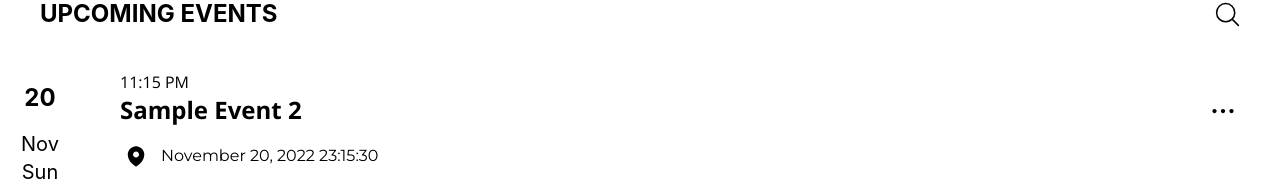
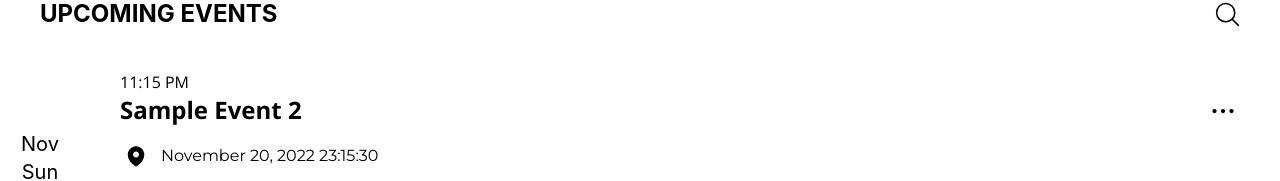
Before and after one commit to sandboxnu/sga-tooling, a React (Create React App) app: page / in a window 1280 px wide. Shown: the part 629-810 px from the top of the page. Built offline with nearby package versions, Linux system fonts and the light colour scheme.

Commit message:
Added baseStyle variable in EventDate component

```diff
--- a/src/components/EventDate.tsx
+++ b/src/components/EventDate.tsx
@@ -15,19 +15,20 @@ export const EventDate = (props: {
     }),
   };
 
+  const baseStyle =
+    "w-16 h-12 md:w-20 md:h-14 rounded-r-2xl flex justify-center items-center text-xl md:text-2xl font-bold text-white";
+
   return (
     <div>
       {props.color === "bg-sga-red" ? (
-        <div className="w-16 h-12 md:w-20 md:h-14 rounded-r-2xl flex justify-center items-center text-xl md:text-2xl font-bold text-white bg-sga-red">
-          LIVE
-        </div>
+        <div className={`${baseStyle} ${props.color}`}>LIVE</div>
       ) : (
         <>
           <div
-            className={`w-16 h-12 md:w-20 md:h-14 rounded-r-2xl flex justify-center items-center text-xl md:text-2xl font-bold ${
+            className={`${baseStyle} ${
               props.color === "bg-black"
                 ? `${props.color} text-white`
-                : props.color
+                : `${props.color} text-black`
             }`}
           >
             {date.num}
```
